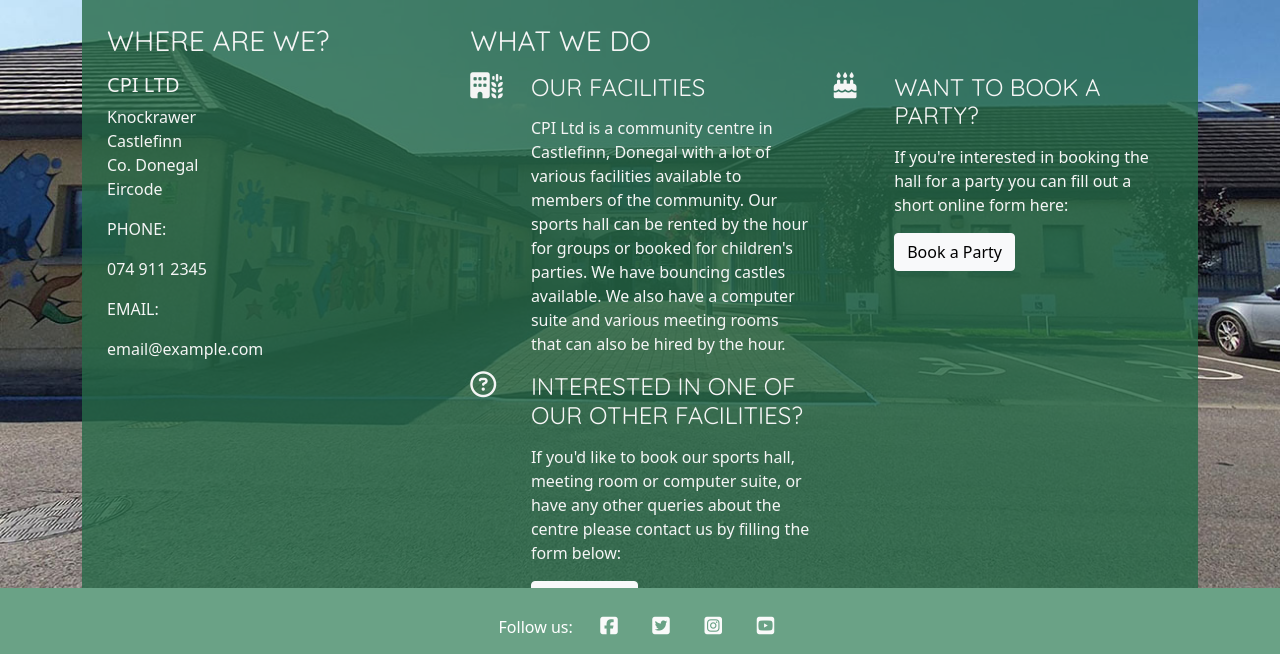
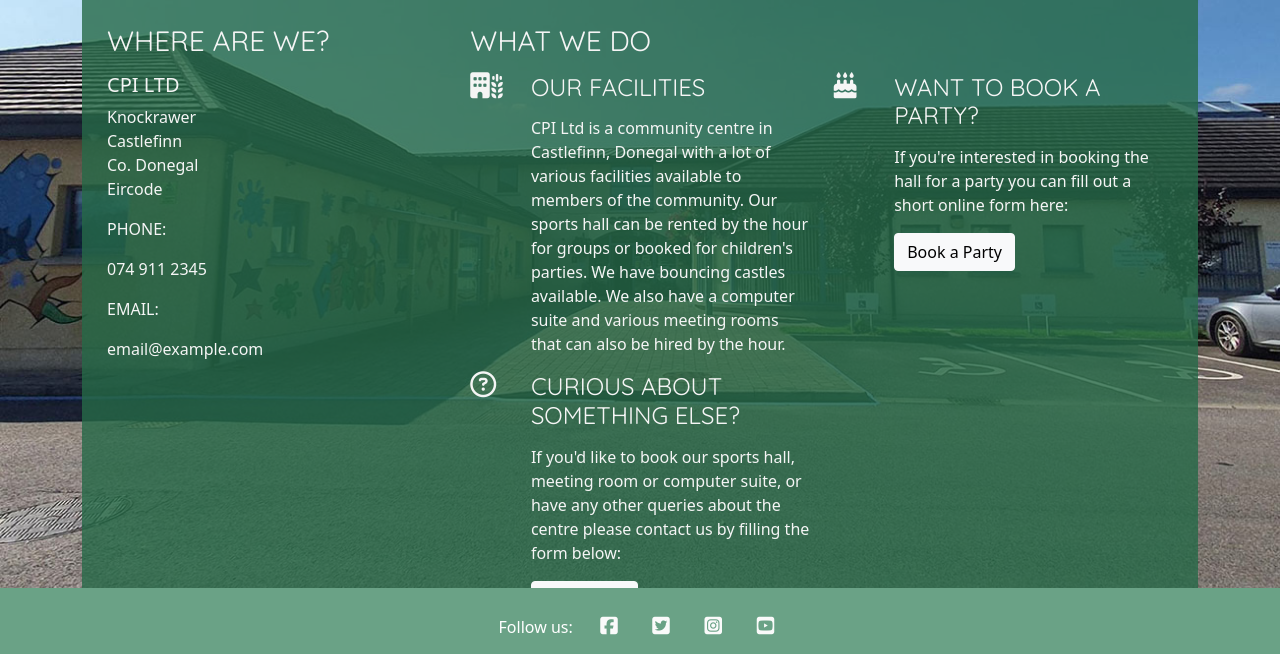
Before and after one commit to RachelfromIreland/CPI-Project, a Django app: template home/templates/home/index.html in a window 1280 px wide. Shown: the part 145-799 px from the top of the page. Run offline with Django 4.2, Linux system fonts and the light colour scheme; the template is opened without the code that fills it, so the values that code supplies are empty; some libraries are stand-ins or nearby versions.

Commit message:
Update heading text

```diff
--- a/home/templates/home/index.html
+++ b/home/templates/home/index.html
@@ -108,7 +108,7 @@
                                         </div>
                                         <div class="col-10">
                                             <h4 class="what-do-heading uppercase">
-                                                Interested in one of our other facilities?
+                                                Curious about something else?
                                             </h4>
                                             <p>
                                                 If you'd like to book our sports hall, meeting room or computer suite, or have any other queries about the centre please contact us by filling the form below:
```
